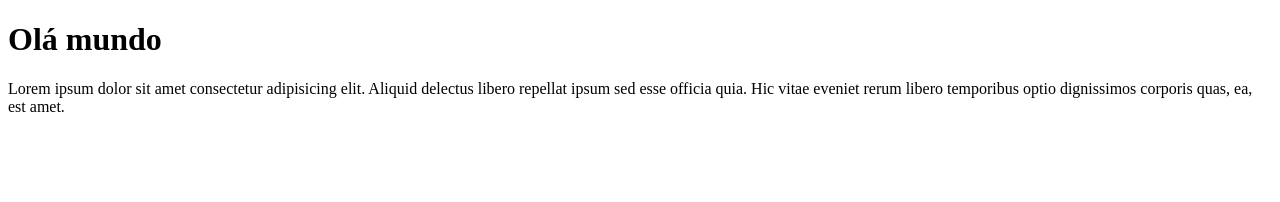
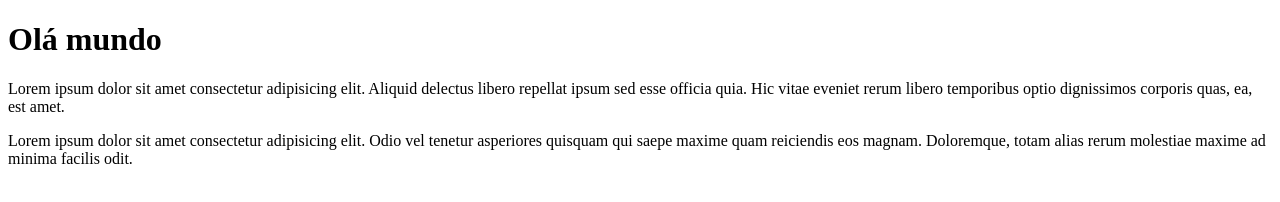
Before and after one commit to SergioAlcfer/Ola-Mundo, a plain HTML site: page site-exemplo/index.html in a window 1280 px wide. Drawn offline with Linux system fonts and the light colour scheme.

Commit message:
adicionei um paragrafo

```diff
--- a/site-exemplo/index.html
+++ b/site-exemplo/index.html
@@ -10,6 +10,9 @@
     <p>
         Lorem ipsum dolor sit amet consectetur adipisicing elit. Aliquid delectus libero repellat ipsum sed esse officia quia. Hic vitae eveniet rerum libero temporibus optio dignissimos corporis quas, ea, est amet.
     </p>
+    <p>
+        Lorem ipsum dolor sit amet consectetur adipisicing elit. Odio vel tenetur asperiores quisquam qui saepe maxime quam reiciendis eos magnam. Doloremque, totam alias rerum molestiae maxime ad minima facilis odit.
+    </p>
 
 </body>
 </html>
```
